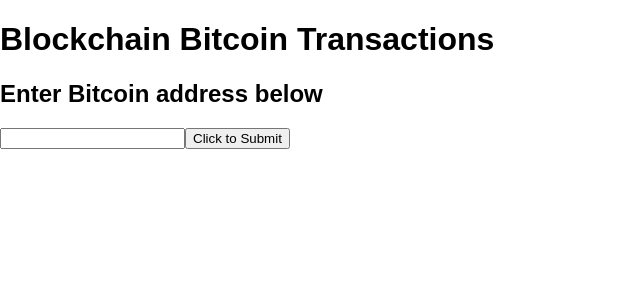
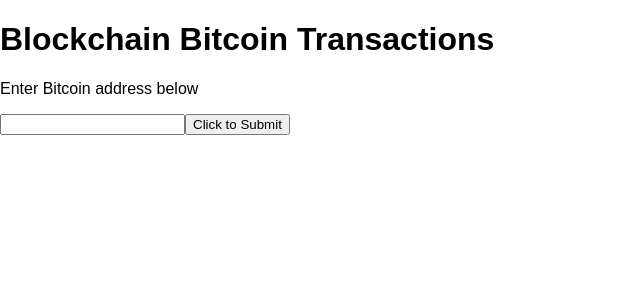
Before and after one commit to puan0601/blockchain_api, a React (Create React App) app: page / in a window 1280 px wide. Shown: the top 300 px of the page, without its empty margins (0-640 px from the left). Built offline with nearby package versions, Linux system fonts and the light colour scheme.

Commit message:
adds services/API.js and imports axios

```diff
--- a/src/containers/App.js
+++ b/src/containers/App.js
@@ -25,7 +25,7 @@
             <h1 className="App-title">Blockchain Bitcoin Transactions for: {this.state.address}</h1>
           : <h1 className="App-title">Blockchain Bitcoin Transactions</h1>}
         </header>
-        <h2>Enter Bitcoin address below</h2>
+        <p>Enter Bitcoin address below</p>
         <form onSubmit={(e) => this.handleSubmit(e)}>
           <label htmlFor="bitcoin-address">
             <input type="text" name="bitcoin-address" ref={(el) => this.element = el} />
```
Also changed, not shown: src/services/API.js (added).
